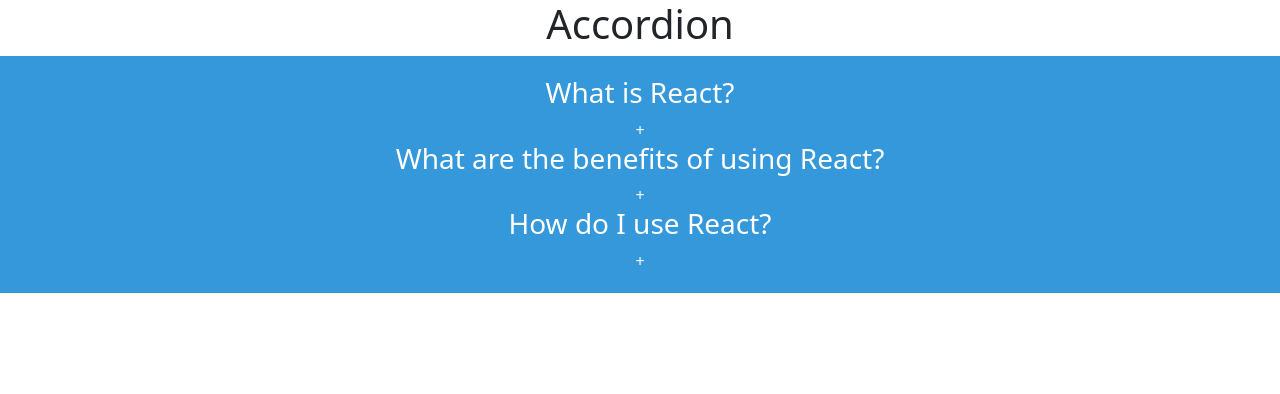
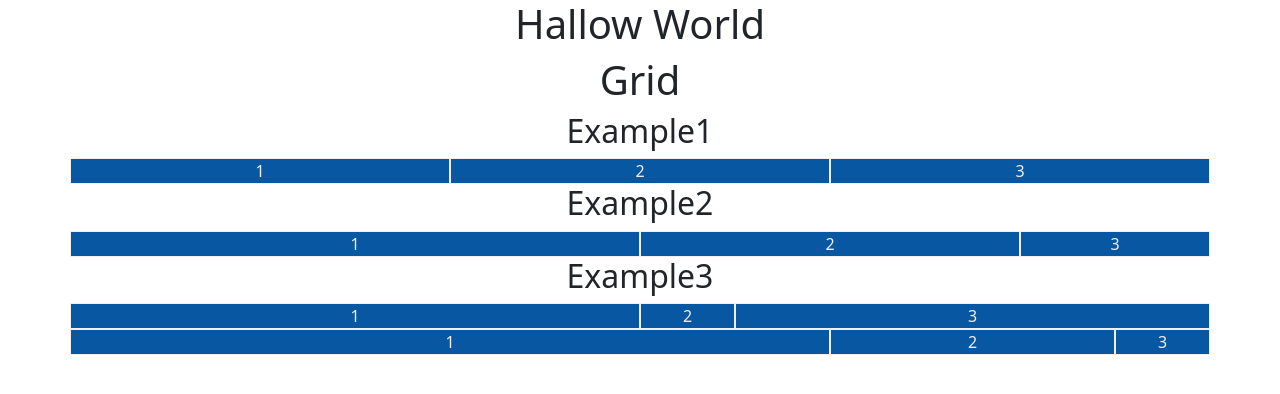
Before and after one commit to saebuabu/bootstrap-react, a React (Create React App) app: page / in a window 1280 px wide. Shown: the top 394 px of the page. Built offline with nearby package versions, Linux system fonts and the light colour scheme.

Commit message:
Grid weer hersteld in branche

```diff
--- a/src/App.js
+++ b/src/App.js
@@ -1,15 +1,15 @@
 import React from 'react';
-import Accordion from './components/Accordion';
 import './App.css';
+import Grid from './components/Grid';
 
 function App() {
   return (
     <>
     <div className="App">
       <header className="App-header">
-        <h1>Accordion</h1>
+        <h1>Hallow World</h1>
       </header>
-      <Accordion></Accordion>
+      <Grid></Grid>
       </div>
     </>
   );
--- /dev/null
+++ b/src/components/Grid/index.jsx
@@ -0,0 +1,71 @@
+import React from 'react';
+import './style.css';
+
+function Example1() {
+  return (
+    <>
+    <div>
+      <h2>Example1</h2>
+        <div className="container">
+            <div className="row">
+                    <div className="col-sm-4">1</div>
+                    <div className="col-sm-4">2</div>
+                    <div className="col-sm-4">3</div>
+            </div>
+        </div>
+    </div>
+    </>
+    )
+}
+
+/* Function Example2 with an other example with a bootstrap grid system with 3 columns */
+function Example2() {
+  return (
+    <>
+    <div>
+      <h2>Example2</h2>
+        <div className="container">
+            <div className="row">
+                    <div className="col col-lg-6">1</div>
+                    <div className="col col-lg-4">2</div>
+                    <div className="col col-lg-2">3</div>
+            </div>
+        </div>
+    </div>
+    </>
+    )
+}
+
+/* Function Example3 with an other example with a bootstrap grid system with 3 columns */
+function Example3() {
+  return (
+    <>
+    <div>
+      <h2>Example3</h2>
+        <div className="container">
+        <div className="row">
+              <div className="col-6 col-xs-8">1</div>
+              <div className="col-1 col-xs-3">2</div>
+              <div className="col-5 col-xs-1">3</div>
+            </div>
+            <div className="row">
+              <div className="col-6 col-sm-8">1</div>
+              <div className="col-1 col-sm-3">2</div>
+              <div className="col-5 col-sm-1">3</div>
+            </div>
+        </div>
+    </div>
+    </>
+    )
+}
+
+export default function Grid() {
+  return (
+    <div>
+      <h1>Grid</h1>
+        <Example1 />
+        <Example2 />
+        <Example3 />
+    </div>
+    )
+}
--- /dev/null
+++ b/src/components/Grid/style.css
@@ -0,0 +1,5 @@
+[class*="col"] {
+    background-color: #0757a2;
+    color: #f4eded;
+    border: 1px solid #f4eded;
+  }
```
